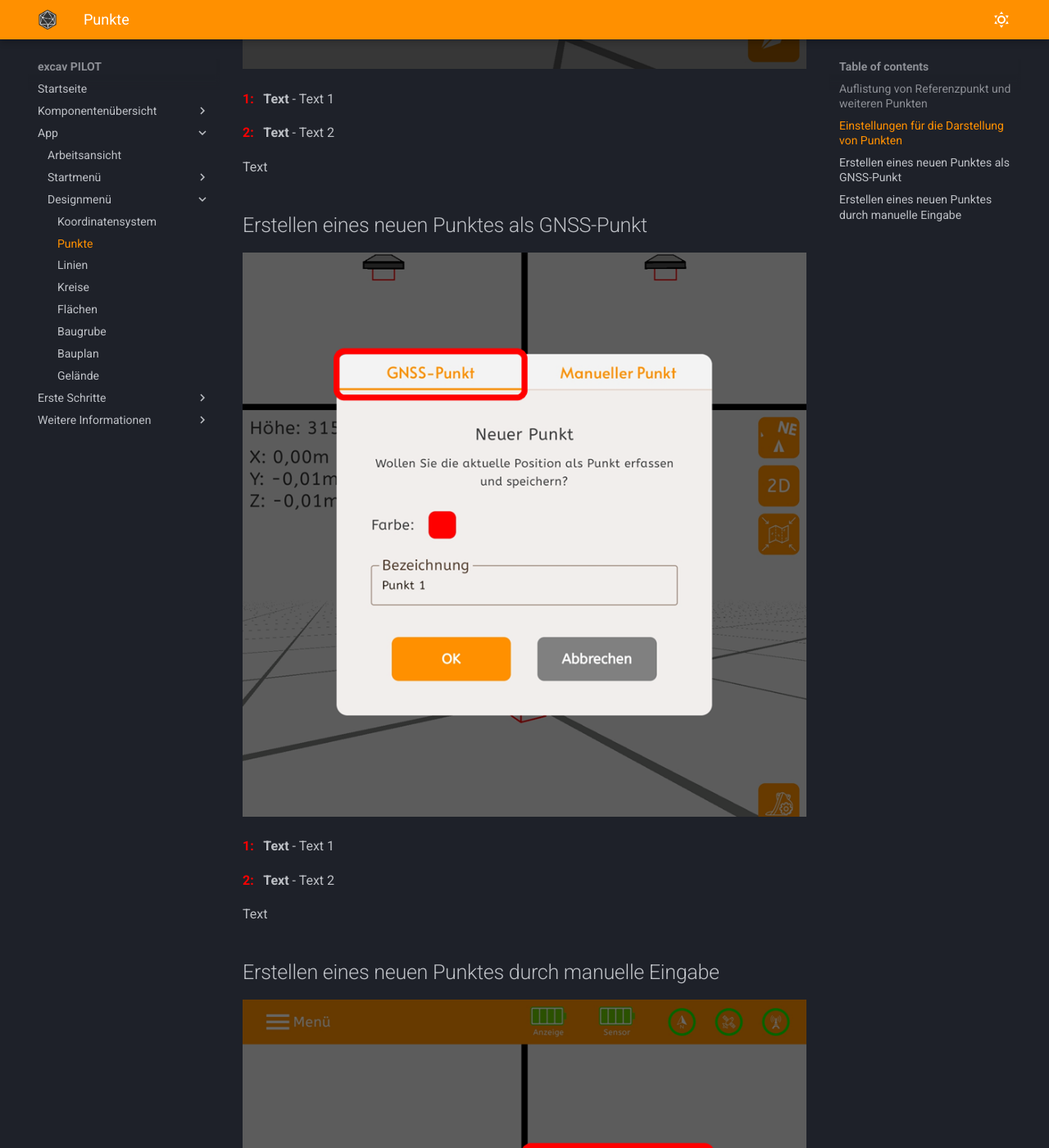
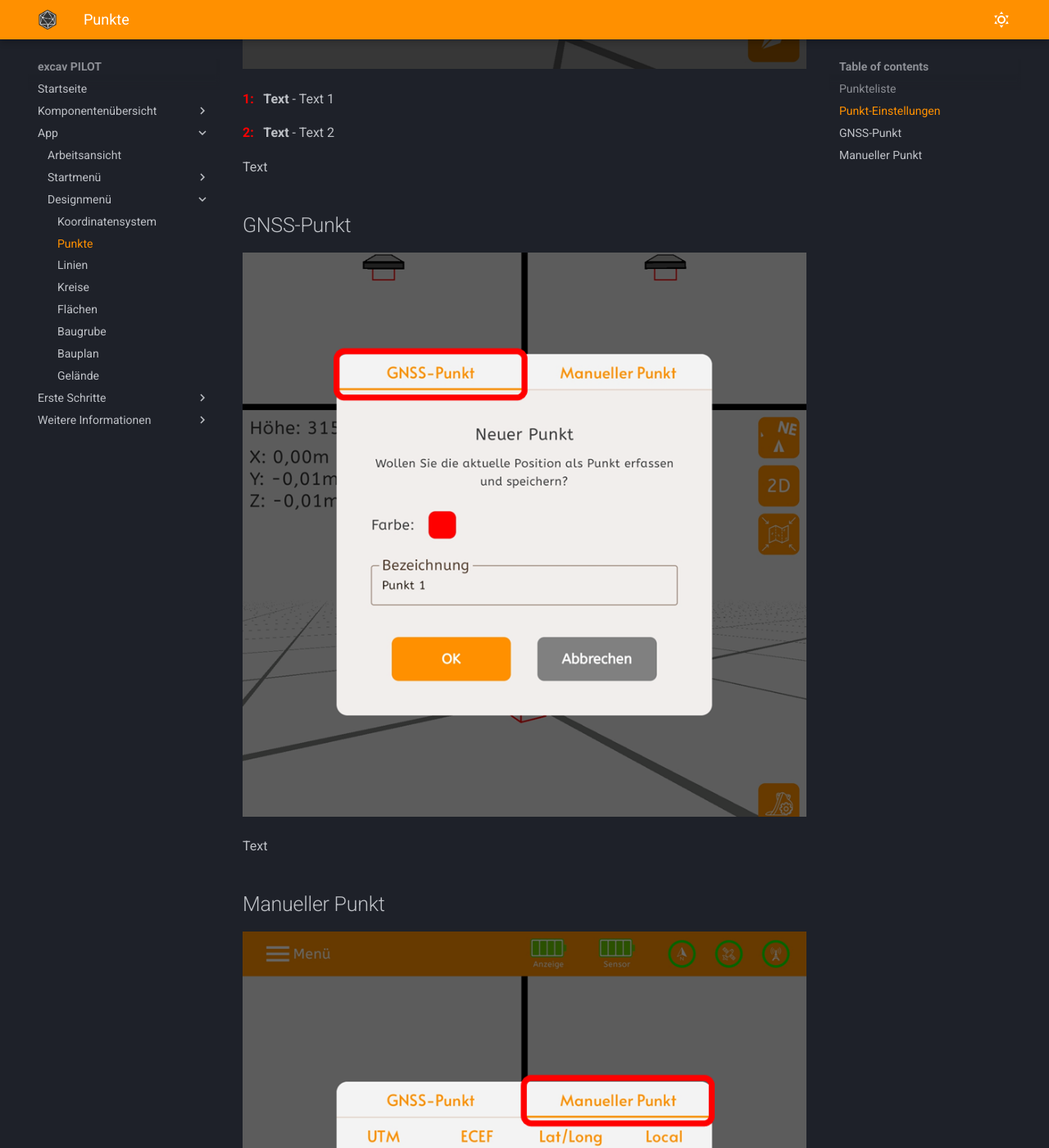
Before and after one commit to tobias-sizmann/mkdocs-excavpilot, an MkDocs documentation site: the page built from docs/Punkte/Punkte.md, in a window 1280 px wide and 1400 px high, scrolled down 2572 px. Shown: the whole window at 82% size. Built offline with MkDocs 1.6.1 and Material for MkDocs 9.7.7, drawn with Linux system fonts in a browser that asks for light colours; some of the changed text lies outside the part shown.

Commit message:
punkte vorbereitet

```diff
--- a/docs/Punkte/Punkte.md
+++ b/docs/Punkte/Punkte.md
@@ -6,7 +6,7 @@
 
 # Punkte
 
-## Auflistung von Referenzpunkt und weiteren Punkten
+## Punkteliste
 
 <p align="center" width="100%">
   <img width="100%" src="/images_docs/Screenshot (71) - Kopie.png"/>
@@ -19,7 +19,7 @@
 Text
 
 
-## Einstellungen für die Darstellung von Punkten
+## Punkt-Einstellungen
 
 <p align="center" width="100%">
   <img width="100%" src="/images_docs/Screenshot (72) - Kopie.png"/>
@@ -32,28 +32,28 @@ Text
 Text
 
 
-## Erstellen eines neuen Punktes als GNSS-Punkt
+## GNSS-Punkt
 
 <p align="center" width="100%">
   <img width="100%" src="/images_docs/Screenshot (30) - Kopie.png"/>
 </p>
 
-**<span style="color: red; font-weight: bold;">1: &nbsp;</span> Text** - Text 1
-
-**<span style="color: red; font-weight: bold;">2: &nbsp;</span> Text** - Text 2
-
 Text
 
 
-## Erstellen eines neuen Punktes durch manuelle Eingabe
+## Manueller Punkt
 
 <p align="center" width="100%">
   <img width="100%" src="/images_docs/Screenshot (31) - Kopie.png"/>
 </p>
 
-**<span style="color: red; font-weight: bold;">1: &nbsp;</span> Text** - Text 1
+**<span style="color: red; font-weight: bold;">1: &nbsp;</span> UTM** - Text
 
-**<span style="color: red; font-weight: bold;">2: &nbsp;</span> Text** - Text 2
+**<span style="color: red; font-weight: bold;">2: &nbsp;</span> ECEF** - Text
+
+**<span style="color: red; font-weight: bold;">3: &nbsp;</span> Lat/Long** - Text
+
+**<span style="color: red; font-weight: bold;">4: &nbsp;</span> Local** - Text
 
 Text
 
```
